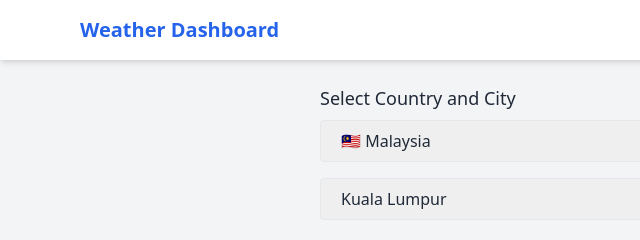
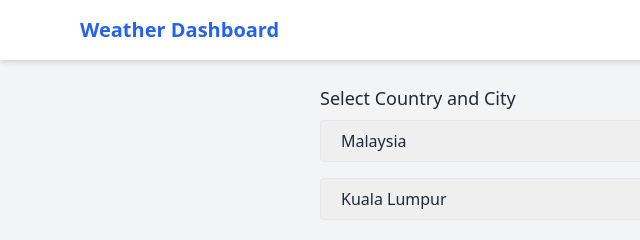
Before and after one commit to haeiz/haeiz.github.io, a plain HTML site: page weather.html in a window 1280 px wide. Shown: the top 240 px of the page, 0-640 px from the left. Drawn offline with nearby package versions, Linux system fonts and the light colour scheme; no server answers.

Commit message:
Add files via upload

```diff
--- a/weather.html
+++ b/weather.html
@@ -25,92 +25,72 @@
     <label class="block text-lg font-medium mb-2">Select Country and City</label>
     <div class="mb-4">
       <select id="countrySelect" onchange="updateCities()" class="w-full px-4 py-2 border rounded focus:outline-none">
-        <option value="malaysia">🇲🇾 Malaysia</option>
-        <option value="singapore">🇸🇬 Singapore</option>
-        <option value="thailand">🇹🇭 Thailand</option>
-        <option value="uk">🇬🇧 United Kingdom</option>
-        <option value="usa">🇺🇸 United States</option>
+        <!-- Country options populated dynamically -->
       </select>
     </div>
     <div>
       <select id="citySelect" onchange="getWeather()" class="w-full px-4 py-2 border rounded focus:outline-none">
-        <!-- Cities will be inserted dynamically -->
+        <!-- Cities populated dynamically -->
       </select>
     </div>
   </section>
 
-  <!-- Weather Info + Forecast Chart -->
+  <!-- Weather Info & Forecast -->
   <section class="max-w-6xl mx-auto px-4 mb-12">
     <div class="flex flex-col lg:flex-row gap-8 items-stretch">
-
-    <!-- Weather Info Card  -->
       <div id="weatherInfo" class="bg-white shadow-md rounded p-6 text-center flex flex-col justify-center lg:w-1/3 hidden">
         <h2 class="text-2xl font-bold mb-2" id="cityName">City Name</h2>
         <img id="weatherIcon" src="" alt="Weather Icon" class="w-20 h-20 mx-auto mb-4" />
         <p class="text-gray-600 text-lg" id="temperature">Temperature: -- °C</p>
         <p class="text-gray-600" id="condition">Condition: --</p>
       </div>
-
-    <!-- Forecast Chart  -->
       <div class="bg-white shadow-md rounded p-6 flex-1">
         <h3 class="text-xl font-semibold mb-4">5-Day Forecast</h3>
         <div class="overflow-x-auto">
           <canvas id="forecastChart" class="min-w-[600px] w-full h-72"></canvas>
         </div>
       </div>
-
     </div>
   </section>
-
-
 
   <!-- Footer -->
   <footer class="bg-white shadow-inner py-4 text-center text-sm text-gray-500">
     &copy; 2025 Haeiz. All rights reserved.
   </footer>
 
-  <!-- Script -->
+  <!-- JavaScript -->
   <script>
     let chart;
 
     const cityOptions = {
-      malaysia: [
-        "Kuala Lumpur", "Putrajaya", "Shah Alam", "Petaling Jaya", "Johor Bahru",
-        "Kota Kinabalu", "Kuching", "George Town", "Ipoh", "Melaka", "Alor Setar",
-        "Seremban", "Kuantan","Kuala Terengganu", "Sibu", "Bintulu", "Miri", "Sandakan",
-        "Keningau","Kota Bharu", "Taiping", "Sungai Petani", "Batu Pahat", "Kangar",
-        "Tangkak", "Baling", "Jitra", "Kuala Kangsar", "Teluk Intan", "Pasir Gudang",
-        "Bayan Lepas", "Butterworth", "Subang Jaya", "Puchong", "Cheras", "Ampang", "Kajang",
-        "Rawang", "Selayang", "Seri Kembangan", "Besut", "Sungai Buloh", "Bangi", "Putra Heights"
-      ],
-      singapore: ["Singapore", "Jurong", "Woodlands", "Yishun", "Tampines", "Bukit Batok", "Ang Mo Kio", "Bedok", "Punggol", "Sengkang"],
-      thailand: ["Bangkok", "Chiang Mai", "Phuket", "Pattaya", "Khon Kaen", "Nakhon Ratchasima", "Udon Thani", "Hat Yai", "Chiang Rai", "Surat Thani"],
-      uk: ["London", "Manchester", "Birmingham", "Liverpool", "Leeds", "Glasgow", "Edinburgh", "Bristol", "Sheffield", "Cardiff",
-          "Nottingham", "Leicester", "Coventry", "Bradford", "Belfast", "Brighton", "Newcastle upon Tyne"],
-      usa: ["New York", "Los Angeles", "Chicago", "Houston", "Phoenix", "Philadelphia", "San Antonio", "San Diego", "Dallas", "San Jose"],
-      china: ["Beijing", "Shanghai", "Guangzhou", "Shenzhen", "Chengdu", "Wuhan", "Hangzhou", "Xi'an", "Nanjing", "Chongqing"],
-      india: ["Mumbai", "Delhi", "Bangalore", "Kolkata", "Chennai", "Hyderabad", "Ahmedabad", "Pune", "Jaipur", "Lucknow"],
-      japan: ["Tokyo", "Osaka", "Kyoto", "Yokohama", "Nagoya", "Sapporo", "Fukuoka", "Kobe", "Hiroshima", "Sendai"],
-      australia: ["Sydney", "Melbourne", "Brisbane", "Perth", "Adelaide", "Gold Coast", "Canberra", "Hobart", "Darwin", "Newcastle"],
-      germany: ["Berlin", "Munich", "Hamburg", "Cologne", "Frankfurt", "Stuttgart", "Düsseldorf", "Dortmund", "Essen", "Leipzig"],
-      france: ["Paris", "Marseille", "Lyon", "Toulouse", "Nice", "Nantes", "Strasbourg", "Montpellier", "Bordeaux", "Lille"],
-      italy: ["Rome", "Milan", "Naples", "Turin", "Palermo", "Genoa", "Bologna", "Florence", "Catania", "Venice"],
-      canada: ["Toronto", "Vancouver", "Montreal", "Calgary", "Ottawa", "Edmonton", "Quebec City", "Winnipeg", "Halifax", "Victoria"],
-      brazil: ["São Paulo", "Rio de Janeiro", "Salvador", "Brasília", "Fortaleza", "Belo Horizonte", "Manaus", "Curitiba", "Recife", "Porto Alegre"],
-      russia: ["Moscow", "Saint Petersburg", "Novosibirsk", "Yekaterinburg", "Nizhny Novgorod", "Kazan", "Chelyabinsk", "Omsk", "Rostov-on-Don", "Ufa"],
-      south_africa: ["Johannesburg", "Cape Town", "Durban", "Pretoria", "Port Elizabeth", "Bloemfontein", "East London", "Pietermaritzburg", "Kimberley", "Polokwane"],
-      south_korea: ["Seoul", "Busan", "Incheon", "Daegu", "Daejeon", "Gwangju", "Suwon", "Ulsan", "Changwon", "Cheongju"],
-      indonesia: ["Jakarta", "Surabaya", "Bandung", "Medan", "Semarang", "Palembang", "Makassar", "Batam", "Denpasar", "Yogyakarta"],
-      philippines: ["Manila", "Cebu City", "Davao City", "Quezon City", "Makati", "Pasig", "Taguig", "Baguio", "Iloilo City", "Cagayan de Oro"],
-      vietnam: ["Hanoi", "Ho Chi Minh City", "Da Nang", "Hai Phong", "Can Tho", "Nha Trang", "Hue", "Vung Tau", "Bien Hoa", "Thanh Hoa"],
-      mexico: ["Mexico City", "Guadalajara", "Monterrey", "Puebla", "Tijuana", "León", "Mérida", "Querétaro", "San Luis Potosí", "Hermosillo"],
-      spain: ["Madrid", "Barcelona", "Valencia", "Seville", "Zaragoza", "Malaga", "Murcia", "Palma de Mallorca", "Bilbao", "Alicante"],
-      turkey: ["Istanbul", "Ankara", "Izmir", "Bursa", "Antalya", "Adana", "Konya", "Gaziantep", "Mersin", "Kayseri"],
-      netherlands: ["Amsterdam", "Rotterdam", "The Hague", "Utrecht", "Eindhoven", "Groningen", "Breda", "Nijmegen", "Enschede", "Haarlem"],
-      sweden: ["Stockholm", "Gothenburg", "Malmö", "Uppsala", "Linköping", "Västerås", "Örebro", "Norrköping", "Lund", "Helsingborg"],
-      poland: ["Warsaw", "Kraków", "Łódź", "Wrocław", "Poznań", "Gdańsk", "Szczecin", "Bydgoszcz", "Lublin", "Katowice"],
-      belgium: ["Brussels", "Antwerp", "Ghent", "Bruges", "Leuven", "Namur", "Liège", "Mons", "Charleroi", "Ostend"],
-      switzerland: ["Zurich", "Geneva", "Basel", "Bern", "Lausanne", "Lucerne", "St. Gallen", "Lugano", "Biel/Bienne", "Thun"]
+      malaysia: ["Kuala Lumpur", "Putrajaya", "Johor Bahru", "Kota Kinabalu", "Shah Alam", "Ipoh", "Kuching", "Petaling Jaya", "Klang", "Alor Setar", "Melaka", "Kuantan", "Seremban", "Sibu", "Bintulu", "Miri", "Kota Bharu", "Sandakan", "Tawau", "Kuala Terengganu", "Langkawi", "Butterworth", "Sungai Petani", "Batu Pahat", "Taiping", "Kangar", "Keningau", "Labuan", "Kota Baharu", "Batu Gajah", "Baling", "Teluk Intan", "Sitiawan", "Kuala Pilah", "Jitra", "Kudat", "Kuala Kangsar", "Tangkak", "Bera", "Besut", "Batu Pahat", "Kuala Lipis", "Kuala Rompin", "Kuala Berang", "Kuala Dungun", "Kuala Nerus", "Kuala Selangor"],
+      singapore: ["Singapore", "Jurong East", "Tampines", "Woodlands", "Yishun", "Bukit Batok", "Ang Mo Kio", "Bedok", "Punggol", "Sengkang", "Hougang", "Queenstown", "Toa Payoh", "Clementi", "Serangoon", "Bukit Panjang", "Pasir Ris"],
+      thailand: ["Bangkok", "Chiang Mai", "Phuket", "Pattaya", "Nakhon Ratchasima", "Khon Kaen", "Udon Thani", "Hat Yai", "Chiang Rai", "Surat Thani", "Nakhon Si Thammarat", "Rayong", "Ubon Ratchathani", "Songkhla", "Lampang"],
+      uk: ["London", "Manchester", "Birmingham", "Liverpool", "Leeds", "Glasgow", "Edinburgh", "Bristol", "Sheffield", "Newcastle upon Tyne", "Cardiff", "Nottingham", "Leicester", "Coventry", "Brighton"],
+      usa: ["New York", "Los Angeles", "Chicago", "Houston", "Phoenix", "Philadelphia", "San Antonio", "San Diego", "Dallas", "San Jose", "Austin", "Jacksonville", "Fort Worth", "Columbus", "Charlotte"],
+      china: ["Beijing", "Shanghai", "Guangzhou", "Shenzhen", "Chengdu", "Hangzhou", "Wuhan", "Xi'an", "Nanjing", "Chongqing", "Tianjin", "Dongguan", "Foshan", "Suzhou", "Qingdao"],
+      india: ["Mumbai", "Delhi", "Bangalore", "Hyderabad", "Ahmedabad", "Chennai", "Kolkata", "Pune", "Jaipur", "Surat", "Lucknow", "Kanpur", "Nagpur", "Indore", "Thane"],
+      japan: ["Tokyo", "Osaka", "Kyoto", "Yokohama", "Nagoya", "Sapporo", "Fukuoka", "Kobe", "Hiroshima", "Sendai", "Kitakyushu", "Chiba", "Saitama", "Kawasaki", "Sakai"],
+      australia: ["Sydney", "Melbourne", "Brisbane", "Perth", "Adelaide", "Gold Coast", "Canberra", "Hobart", "Darwin", "Newcastle", "Central Coast", "Wollongong", "Geelong", "Sunshine Coast", "Cairns"],
+      germany: ["Berlin", "Munich", "Hamburg", "Cologne", "Frankfurt", "Stuttgart", "Düsseldorf", "Dortmund", "Essen", "Leipzig", "Bremen", "Dresden", "Hannover", "Nuremberg", "Bochum"],
+      france: ["Paris", "Marseille", "Lyon", "Toulouse", "Nice", "Nantes", "Strasbourg", "Montpellier", "Bordeaux", "Lille", "Rennes", "Reims", "Le Havre", "Saint-Étienne", "Toulon"],
+      italy: ["Rome", "Milan", "Naples", "Turin", "Palermo", "Genoa", "Bologna", "Florence", "Bari", "Catania", "Venice", "Verona", "Messina", "Padua", "Trieste"],
+      canada: ["Toronto", "Vancouver", "Montreal", "Calgary", "Ottawa", "Edmonton", "Quebec City", "Winnipeg", "Hamilton", "Kitchener", "London", "Halifax", "Victoria", "Oshawa", "Windsor"],
+      brazil: ["São Paulo", "Rio de Janeiro", "Brasília", "Salvador", "Fortaleza", "Belo Horizonte", "Manaus", "Curitiba", "Recife", "Porto Alegre", "Belém", "Goiânia", "Guarulhos", "Campinas", "São Luís"],
+      russia: ["Moscow", "Saint Petersburg", "Novosibirsk", "Yekaterinburg", "Nizhny Novgorod", "Kazan", "Chelyabinsk", "Omsk", "Rostov-on-Don", "Ufa", "Volgograd", "Perm", "Krasnoyarsk", "Voronezh", "Saratov"],
+      south_africa: ["Johannesburg", "Cape Town", "Durban", "Pretoria", "Port Elizabeth", "Bloemfontein", "East London", "Pietermaritzburg", "Kimberley", "Polokwane", "Nelspruit", "George", "Mthatha", "Rustenburg", "Vereeniging"],
+      south_korea: ["Seoul", "Busan", "Incheon", "Daegu", "Daejeon", "Gwangju", "Suwon", "Ulsan", "Changwon", "Cheongju", "Jeonju", "Goyang", "Seongnam", "Anyang", "Pyeongtaek"],
+      indonesia: ["Jakarta", "Surabaya", "Bandung", "Medan", "Semarang", "Palembang", "Makassar", "Batam", "Depok", "Tangerang", "Bekasi", "Malang", "Bandar Lampung", "Pekanbaru", "Banjarmasin"],
+      philippines: ["Manila", "Cebu City", "Davao City", "Quezon City", "Makati", "Pasig", "Taguig", "Cagayan de Oro", "Iloilo City", "Baguio City", "Zamboanga City", "Antipolo", "General Santos", "Dasmariñas", "Santa Rosa"],
+      vietnam: ["Hanoi", "Ho Chi Minh City", "Da Nang", "Hai Phong", "Can Tho", "Nha Trang", "Hue", "Bien Hoa", "Vung Tau", "Bac Ninh", "Nam Dinh", "Thai Nguyen", "Quy Nhon", "Long Xuyen", "Rach Gia"],
+      mexico: ["Mexico City", "Guadalajara", "Monterrey", "Puebla", "Tijuana", "León", "Mérida", "Querétaro", "San Luis Potosí", "Hermosillo", "Saltillo", "Chihuahua", "Culiacán", "Aguascalientes", "Torreón"],
+      spain: ["Madrid", "Barcelona", "Valencia", "Seville", "Zaragoza", "Málaga", "Murcia", "Palma de Mallorca", "Bilbao", "Alicante", "Córdoba", "Valladolid", "Vigo", "Gijón", "Granada"],
+      turkey: ["Istanbul", "Ankara", "Izmir", "Bursa", "Antalya", "Adana", "Konya", "Gaziantep", "Mersin", "Kayseri", "Eskisehir", "Samsun", "Diyarbakir", "Malatya", "Elazig"],
+      netherlands: ["Amsterdam", "Rotterdam", "The Hague", "Utrecht", "Eindhoven", "Groningen", "Breda", "Nijmegen", "Enschede", "Haarlem", "Arnhem", "Zaanstad", "Amersfoort", "Apeldoorn", "Zwolle"],
+      sweden: ["Stockholm", "Gothenburg", "Malmö", "Uppsala", "Linköping", "Västerås", "Örebro", "Norrköping", "Lund", "Helsingborg", "Jönköping", "Borås", "Sundsvall", "Gävle", "Eskilstuna"],
+      poland: ["Warsaw", "Kraków", "Łódź", "Wrocław", "Poznań", "Gdańsk", "Szczecin", "Bydgoszcz", "Lublin", "Katowice", "Białystok", "Gdynia", "Częstochowa", "Radom", "Sosnowiec"],
+      belgium: ["Brussels", "Antwerp", "Ghent", "Bruges", "Namur", "Leuven", "Liège", "Mons", "La Louvière", "Tournai", "Mechelen", "Sint-Niklaas", "Ostend", "Kortrijk", "Hasselt"],
+      switzerland: ["Zurich", "Geneva", "Basel", "Bern", "Lausanne", "Lucerne", "St. Gallen", "Lugano", "Biel/Bienne", "Thun", "Kriens", "Neuchâtel", "Uster", "Sion", "Fribourg"]
     };
 
     function updateCities() {
@@ -133,9 +113,7 @@
       const city = document.getElementById("citySelect").value;
       const apiKey = "fff3631f7d01395a00be860118e8ec59";
 
-      // Current weather
-      const weatherUrl = `https://api.openweathermap.org/data/2.5/weather?q=${city}&appid=${apiKey}&units=metric`;
-      const weatherRes = await fetch(weatherUrl);
+      const weatherRes = await fetch(`https://api.openweathermap.org/data/2.5/weather?q=${city}&appid=${apiKey}&units=metric`);
       const weatherData = await weatherRes.json();
 
       document.getElementById("weatherInfo").classList.remove("hidden");
@@ -144,9 +122,7 @@
       document.getElementById("condition").textContent = "Condition: " + weatherData.weather[0].description;
       document.getElementById("weatherIcon").src = `https://openweathermap.org/img/wn/${weatherData.weather[0].icon}@2x.png`;
 
-      // Forecast
-      const forecastUrl = `https://api.openweathermap.org/data/2.5/forecast?q=${city}&appid=${apiKey}&units=metric`;
-      const forecastRes = await fetch(forecastUrl);
+      const forecastRes = await fetch(`https://api.openweathermap.org/data/2.5/forecast?q=${city}&appid=${apiKey}&units=metric`);
       const forecastData = await forecastRes.json();
 
       const dailyTemps = {};
@@ -176,34 +152,23 @@
         options: {
           responsive: true,
           plugins: {
-            legend: {
-              display: true
-            }
+            legend: { display: true }
           }
         }
       });
     }
 
-    // Auto-detect country on load
-    window.onload = async () => {
-      try {
-        const geo = await fetch("https://ipapi.co/json").then(res => res.json());
-        const detectedCountry = geo.country_name.toLowerCase();
-        const map = {
-          "malaysia": "malaysia",
-          "singapore": "singapore",
-          "thailand": "thailand",
-          "united kingdom": "uk",
-          "united states": "usa"
-        };
-        const key = map[detectedCountry] || "malaysia";
-        document.getElementById("countrySelect").value = key;
+    window.onload = () => {
+      const countrySelect = document.getElementById("countrySelect");
+      const defaultCountries = Object.keys(cityOptions);
+      defaultCountries.forEach(code => {
+        const option = document.createElement("option");
+        option.value = code;
+        option.textContent = code.charAt(0).toUpperCase() + code.slice(1);
+        countrySelect.appendChild(option);
+      });
+      countrySelect.value = "malaysia";
       updateCities();
-      } catch (e) {
-        console.log("Geo detection failed. Defaulting to Malaysia.");
-        document.getElementById("countrySelect").value = "malaysia";
-        updateCities();
-      }
     };
   </script>
 </body>
```
Also changed, not shown: crypto.html (+3 -3 lines). Lines whose indentation alone changed are shown as unchanged.
